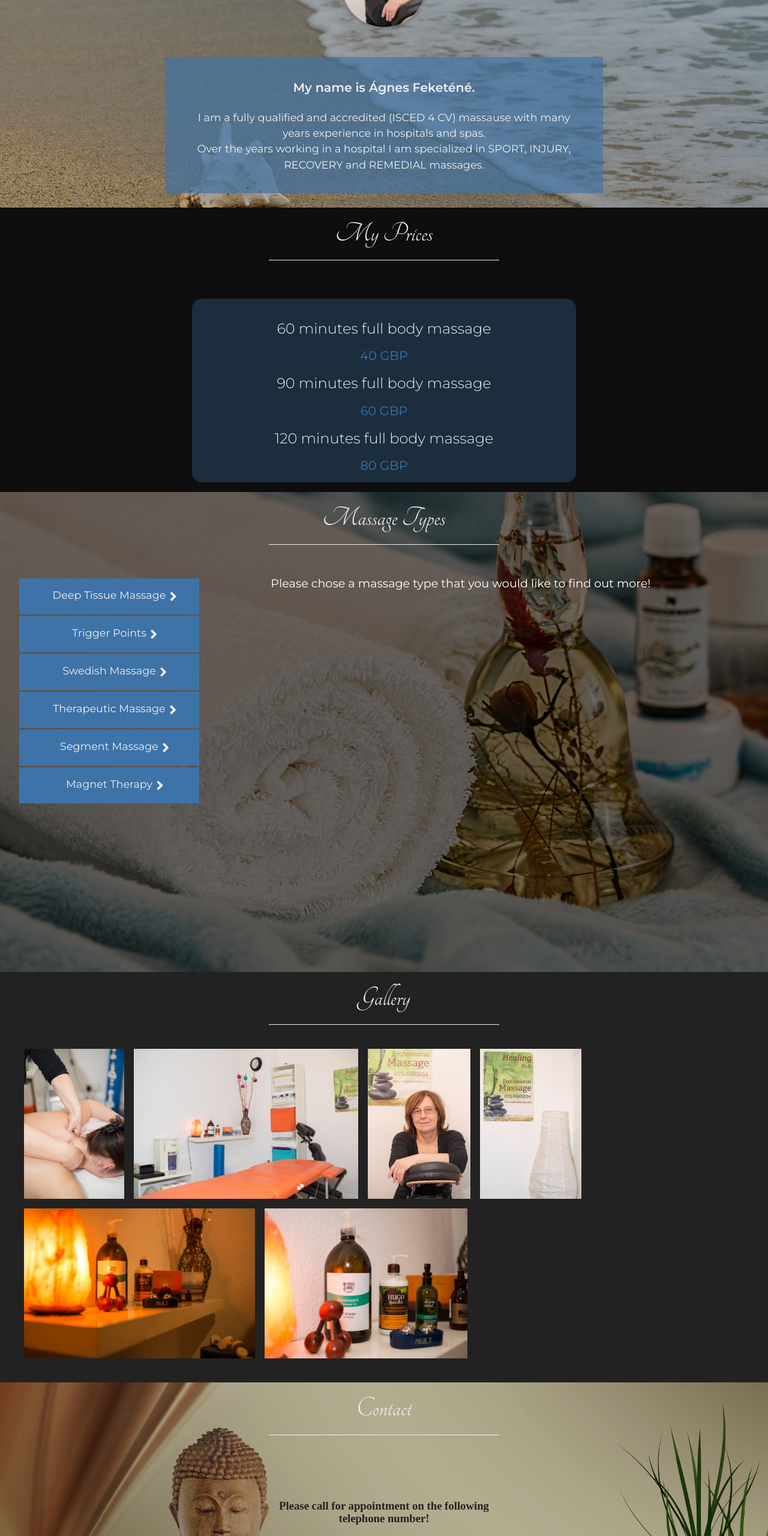
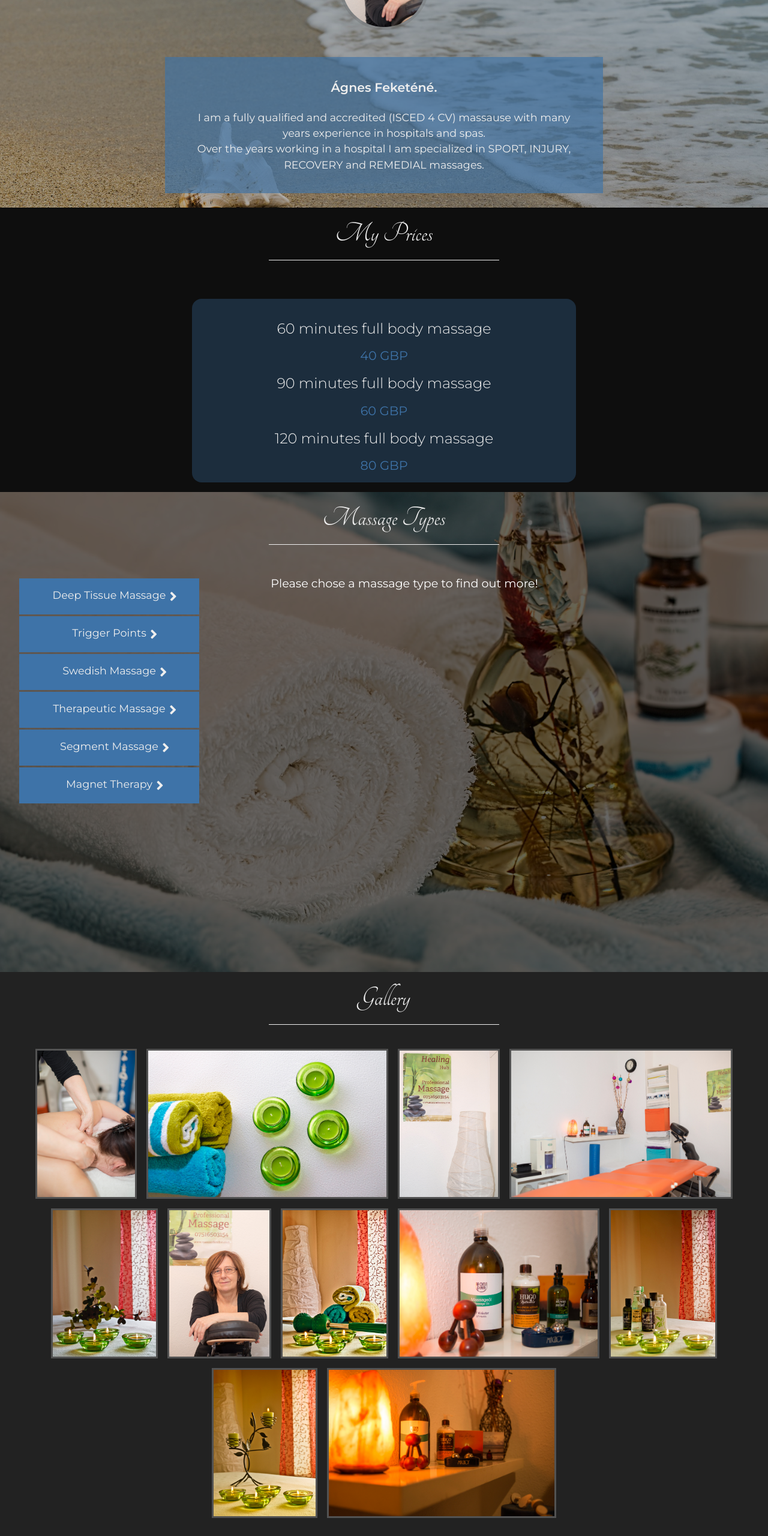
Before and after one commit to Tyby84/Healing-Hub, a website: page app/index.html in a window 1280 px wide. Shown: the part 1020-3580 px from the top of the page at 60% size. Drawn offline with Linux system fonts and the light colour scheme.

Commit message:
Final changes

```diff
--- a/app/assets/styles/modules/_gallery.css
+++ b/app/assets/styles/modules/_gallery.css
@@ -9,14 +9,15 @@
 
 	&__picbox {
 		display: flex;
-
+		justify-content: center;
 		flex-wrap: wrap;
 		& img{
 			margin: .5rem;
 			max-height: 250px;
+			border: 3px solid #525252;
 			transition: transform .8s ease-out;
 			&:hover{
-				transform: scale(1.2);
+				transform: scale(1.1);
 			}
 		}
 
--- a/app/index.html
+++ b/app/index.html
@@ -53,7 +53,7 @@
 			<img class="about__img" src="assets/images/agnes.jpg" alt="Agnes">
 
     	<div class="about__desc">
-    		<h3 class="about__desc__title">My name is Ágnes Feketéné.</h3>
+    		<h3 class="about__desc__title">Ágnes Feketéné.</h3>
 
     		<p>I am a fully qualified and accredited (ISCED 4 CV) massause with many years experience in hospitals and spas. <br>Over the years working in a hospital I am specialized in SPORT, INJURY, RECOVERY and REMEDIAL massages. </p>
     	</div>
@@ -81,7 +81,7 @@
     			<div class="mastypes__box" id="magnet"><p>Magnet Therapy <i class="fas fa-angle-right"></i></p></div>
     		</div>
 
-    		<div class="mastypes__inload"><p class="mastypes__inload__par">Please chose a massage type that you would like to find out more!</p></div>
+    		<div class="mastypes__inload"><p class="mastypes__inload__par">Please chose a massage type to find out more!</p></div>
     	</div>
 
     </div>
@@ -91,11 +91,16 @@
     	<div class="wrapper">
     		<div class="gallery__picbox">
     			<img src="assets/images/gallery/10.jpg" alt="Gallery Picture">
+    			<img src="assets/images/gallery/candles.jpg" alt="Gallery Picture">
+    			<img src="assets/images/gallery/4.jpg" alt="Gallery Picture">
     			<img src="assets/images/gallery/3.jpg" alt="Gallery Picture">
+    			<img src="assets/images/gallery/9.jpg" alt="Gallery Picture">
     			<img src="assets/images/gallery/1.jpg" alt="Gallery Picture">
-    			<img src="assets/images/gallery/4.jpg" alt="Gallery Picture">
+    			<img src="assets/images/gallery/7.jpg" alt="Gallery Picture">
+    			<img src="assets/images/gallery/8.jpg" alt="Gallery Picture">
+    			<img src="assets/images/gallery/2.jpg" alt="Gallery Picture">
+    			<img src="assets/images/gallery/5.jpg" alt="Gallery Picture">
     			<img src="assets/images/gallery/6.jpg" alt="Gallery Picture">
-    			<img src="assets/images/gallery/8.jpg" alt="Gallery Picture">
     		</div>
     	</div>
     </div>
@@ -119,7 +124,7 @@
     </div>
 
     <footer class="footer">
-    	<p>This website was made by <a href="https://github.com/Tyby84" target="_blank">Tibor Fenyvesi</a></p>
+    	<p>This website was made by <a href="https://tyby84.github.io/project-alpha/" target="_blank">Tibor Fenyvesi</a></p>
 
     </footer>
 
--- a/app/temp/styles/style.css
+++ b/app/temp/styles/style.css
@@ -1058,7 +1058,7 @@ a{
 
 .gallery__picbox {
 		display: flex;
-
+		justify-content: center;
 		flex-wrap: wrap;
 
 	}
@@ -1066,14 +1066,15 @@ a{
 .gallery__picbox img{
 			margin: .5rem;
 			max-height: 250px;
+			border: 3px solid #525252;
 			transition: -webkit-transform .8s ease-out;
 			transition: transform .8s ease-out;
 			transition: transform .8s ease-out, -webkit-transform .8s ease-out;
 		}
 
 .gallery__picbox img:hover{
-				-webkit-transform: scale(1.2);
-				        transform: scale(1.2);
+				-webkit-transform: scale(1.1);
+				        transform: scale(1.1);
 			}
 
 .contact{
```
Also changed, not shown: app/assets/images/gallery/2.jpg (added), app/assets/images/gallery/5.jpg (added), app/assets/images/gallery/7.jpg (added), app/assets/images/gallery/9.jpg (added), app/assets/images/gallery/candles.jpg (added).
